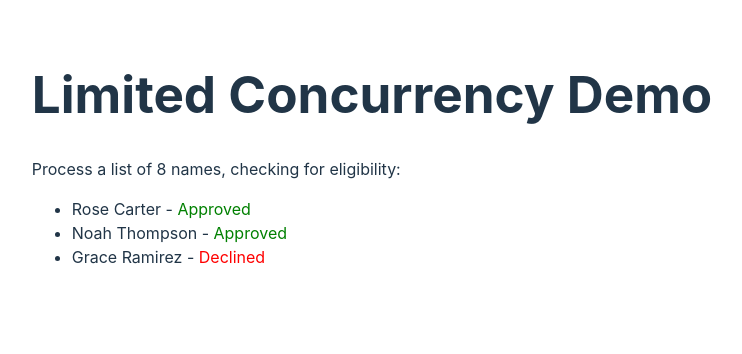
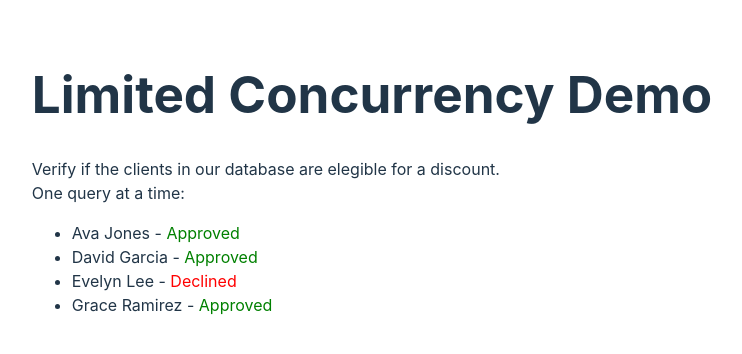
Before and after one commit to dezoito/react-limited-concurrency-queries, a React (Vite) app: page / in a window 1280 px wide. Shown: the top 354 px of the page, without its empty margins (268-1010 px from the left). Built offline with nearby package versions, Linux system fonts and the light colour scheme.

Commit message:
Added control to increase concurrent calls + polishing

```diff
--- a/src/List.tsx
+++ b/src/List.tsx
@@ -1,13 +1,16 @@
 /* eslint-disable @typescript-eslint/no-explicit-any */
-import { useQueries } from "@tanstack/react-query";
+import { useQueries, useQueryClient } from "@tanstack/react-query";
 import { useEffect, useState } from "react";
 import "./App.css";
 
-async function get_inference(name: string) {
-  // Simulate an API call
-  // wait for a random period between 1 and 4 seconds
-  // return an object with the name and the inference,
-  // which is randomly true or false
+/**
+ * SIMULATION:
+ * Asynchronously gets an inference for the given name.
+ *
+ * @param {string} name - The name for which to get the inference.
+ * @return {Object} An object containing the name and the inference result.
+ */
+async function getInference(name: string) {
   console.log("getting inference for", name);
   const rand = Math.floor(Math.random() * 3) + 1;
   await new Promise((res) => setTimeout(res, rand * 1000));
@@ -17,31 +20,31 @@ async function get_inference(name: string) {
   };
 }
 
-function List() {
+// Creates an array of client names
 const names = [
-    "Rose Carter",
-    "Noah Thompson",
-    "Grace Ramirez",
-    "James Miller",
   "Ava Jones",
   "David Garcia",
   "Evelyn Lee",
+  "Grace Ramirez",
+  "James Miller",
   "Michael Hernandez",
+  "Noah Thompson",
+  "Rose Carter",
 ];
 
+function List() {
   const [noCompleted, setNoCompleted] = useState(0);
-  const concurrentRequests = 0;
+  const [concurrentRequests, setConcurrentRequests] = useState(0);
+  const queryClient = useQueryClient();
 
   // Enable one query at a time (concurrentRequests = 0), disable all once they've all been processed
   // so new experiments can run sequentially
   const queries = names.map((name: string, i: number) => ({
     queryKey: ["get_inference", name],
-    queryFn: () => get_inference(name),
+    queryFn: () => getInference(name),
     enabled:
       i === 0 ||
       (i <= noCompleted + concurrentRequests && noCompleted !== names.length),
-    // staleTime: 0,
-    // cacheTime: 0,
   }));
 
   const results = useQueries({ queries: queries });
@@ -54,7 +57,16 @@ function List() {
 
   return (
     <div>
-      <div>Process a list of 8 names, checking for eligibility:</div>
+      <div>
+        Verify if the clients in our database are elegible for a discount.
+        <br />
+        {concurrentRequests == 0 ? (
+          <span>One query at a time</span>
+        ) : (
+          <span>{concurrentRequests + 1} queries at time</span>
+        )}
+        :
+      </div>
       <ul>
         {results.map(
           (result: any, index: number) =>
@@ -70,6 +82,21 @@ function List() {
             ),
         )}
       </ul>
+
+      <div>
+        {/* Add link to increase concurrency if we are done fetching */}
+        {noCompleted === names.length && (
+          <a
+            href="#"
+            onClick={() => {
+              setConcurrentRequests((c) => c + 1);
+              queryClient.removeQueries();
+            }}
+          >
+            Increase Concurrent Requests
+          </a>
+        )}
+      </div>
     </div>
   );
 }
```
Also changed, not shown: 1 other file (tests, documents, lock files or other folders). Lines whose indentation alone changed are shown as unchanged.
